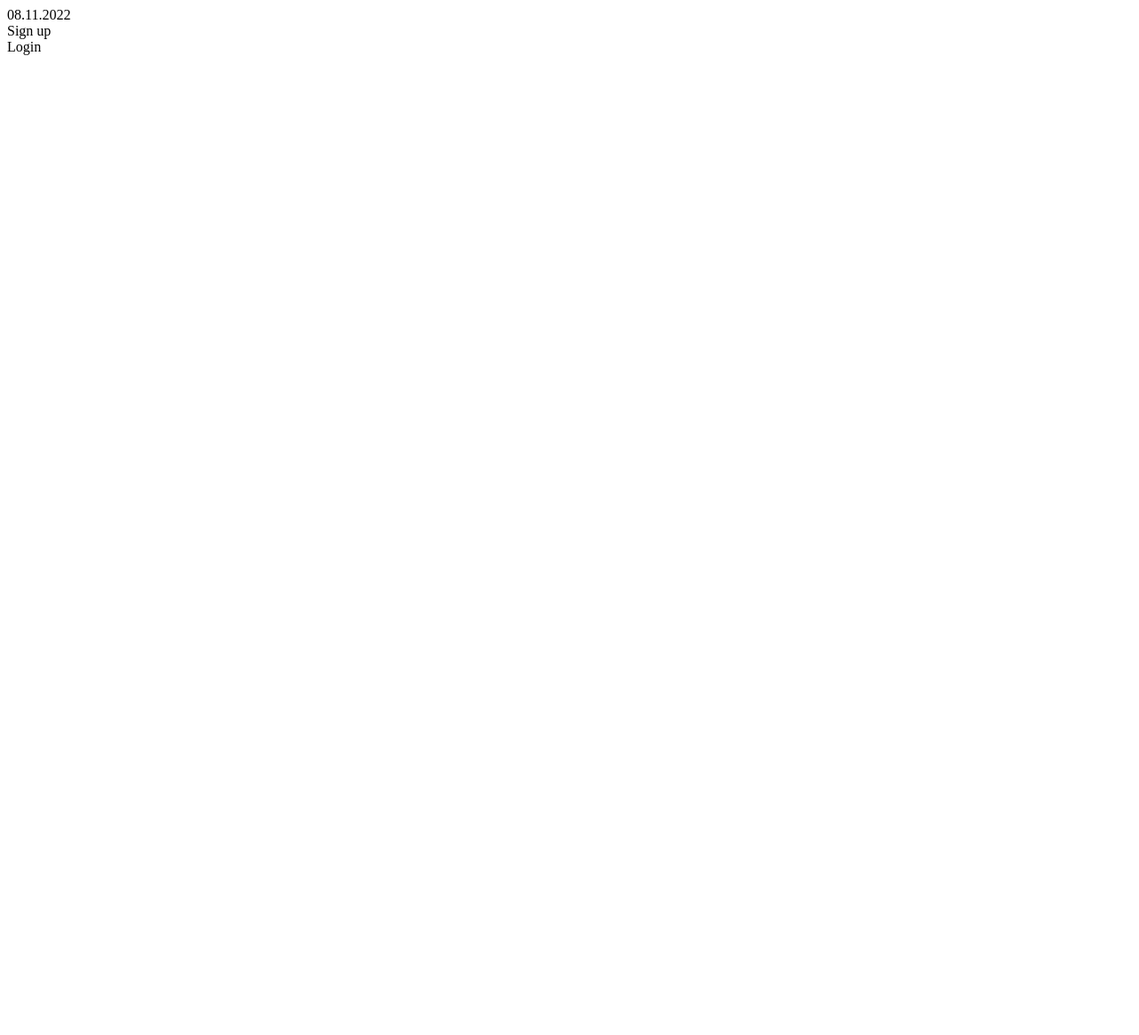
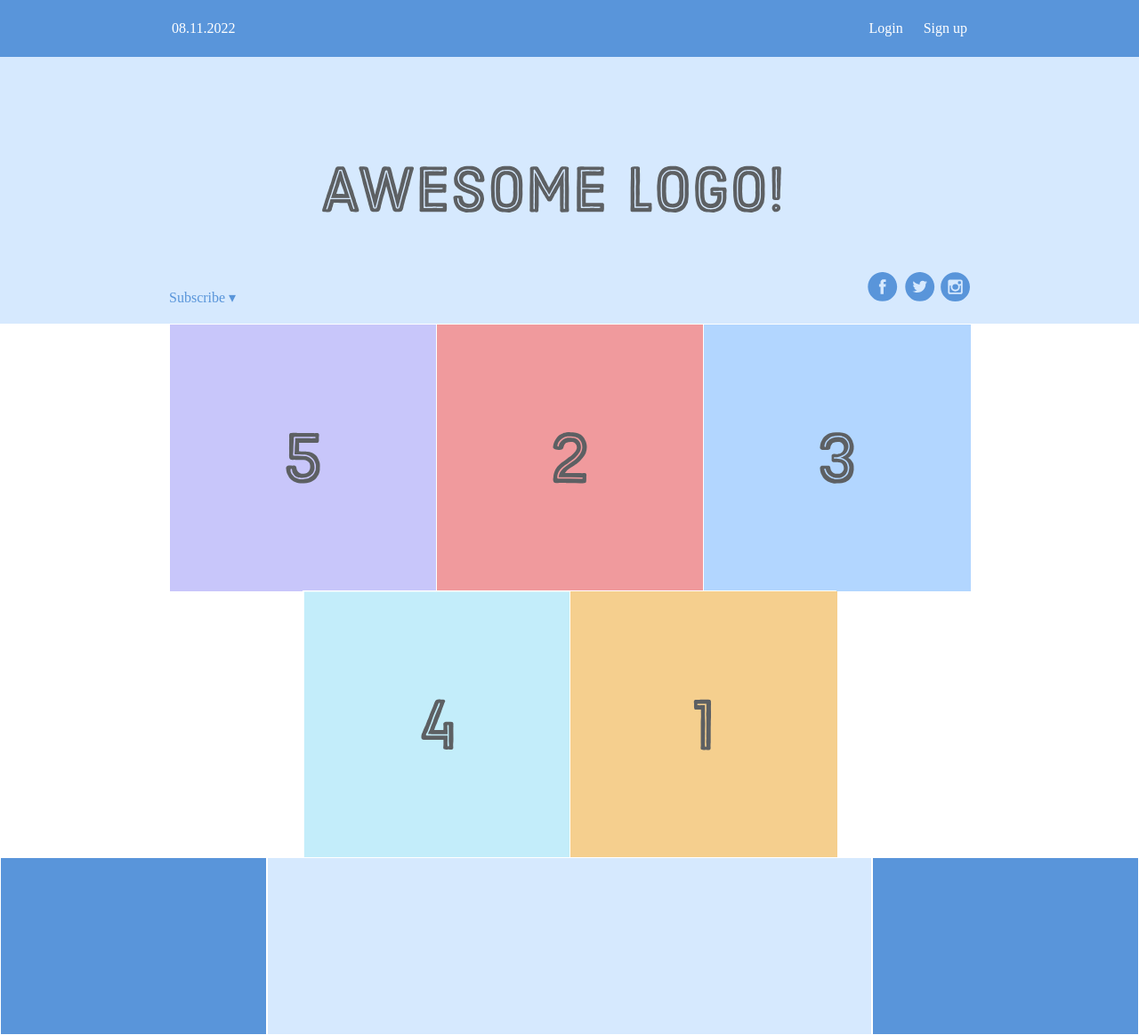
Before and after one commit to TheRealSogari/flexbox, a plain HTML site: page index.html in a window 1280 px wide. Shown: the whole page at 89% size. Before the commit the page ends 800 px from the top, so only its background shows below. Drawn offline with Linux system fonts and the light colour scheme.

Commit message:
Add boxes, images, general layout

```diff
--- a/css/styles.css
+++ b/css/styles.css
@@ -0,0 +1,106 @@
+* {
+    margin: 0;
+    padding: 0;
+    box-sizing: border-box;
+}
+
+.menu-container {
+    display: flex;
+    justify-content:center;
+    color: #fff;
+    background-color: #5995DA;  /* Blue */
+    padding: 20px 0;
+}
+
+.menu {
+    width: 900px;
+    display:flex;
+    justify-content: space-between;
+}
+
+.links {
+    display: flex;
+    justify-content: flex-end;
+}
+
+.login {
+    padding:3px;
+    padding-right: 20px;
+    margin-left:auto;
+}
+
+.signup {
+    padding: 3px;
+}
+
+.date {
+    padding: 3px;
+}
+
+.header-container {
+    color: #5995DA;
+    background-color: #D6E9FE;
+    display: flex;
+    justify-content: center;
+}
+
+.header {
+    width: 900px;
+    height: 300px;
+    display: flex;
+    justify-content: space-between;
+    align-items: center;
+}
+
+.photo-grid-container {
+    display: flex;
+    justify-content: center;
+}
+
+.photo-grid {
+    width: 900px;
+    display: flex;
+    justify-content: center;
+    flex-wrap: wrap;
+    flex-direction: row;
+    align-items: center;
+}
+
+.photo-grid-item {
+    border: 1px solid #fff;
+    width: 300px;
+    height: 300px;
+}
+
+.first-item {
+    order: 1;
+}
+
+.last-item {
+    order: -1;
+}
+
+.social,
+.subscribe {
+    align-self: flex-end;
+    margin-bottom: 20px;
+}
+
+.footer {
+    display: flex;
+    justify-content: space-between;
+}
+
+.footer-item {
+    border: 1px solid #fff;
+    background-color: #D6E9FE;
+    height: 200px;
+    flex: 1;
+}
+
+.footer-one,
+.footer-three {
+    background-color: #5995DA;
+    flex:initial;
+    width: 300px;
+}
--- a/index.html
+++ b/index.html
@@ -10,9 +10,40 @@
         <div class="menu-container">
             <div class="menu">
                 <div class="date">08.11.2022</div>
+                <div class="login">Login</div>
                 <div class="signup">Sign up</div>
-                <div class="login">Login</div>
             </div>
+        </div>
+        <div class='header-container'>
+            <div class='header'>
+                <div class='subscribe'>Subscribe &#9662;</div>
+                <div class='logo'><img src='img/awesome-logo.svg'/></div>
+                <div class='social'><img src='img/social-icons.svg'/></div>
+            </div>
+        </div>
+        <div class='photo-grid-container'>
+            <div class='photo-grid'>
+                <div class='photo-grid-item first-item'>
+                    <img src='img/one.svg'/>
+                </div>
+                <div class='photo-grid-item'>
+                    <img src='img/two.svg'/>
+                </div>
+                <div class='photo-grid-item'>
+                    <img src='img/three.svg'/>
+                </div>
+                <div class='photo-grid-item'>
+                    <img src='img/four.svg'/>
+                </div>
+                <div class='photo-grid-item last-item'>
+                    <img src='img/five.svg'/>
+                </div>
+            </div>
+        </div>
+        <div class='footer'>
+            <div class='footer-item footer-one'></div>
+            <div class='footer-item footer-two'></div>
+            <div class='footer-item footer-three'></div>
         </div>
     </body>
 </html>
```
Also changed, not shown: img/awesome-logo.svg (added), img/five.svg (added), img/four.svg (added), img/one.svg (added), img/social-icons.svg (added), img/three.svg (added), img/two.svg (added).
